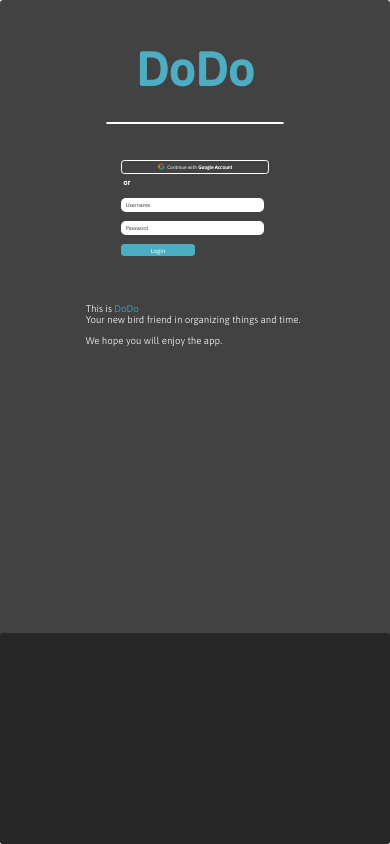
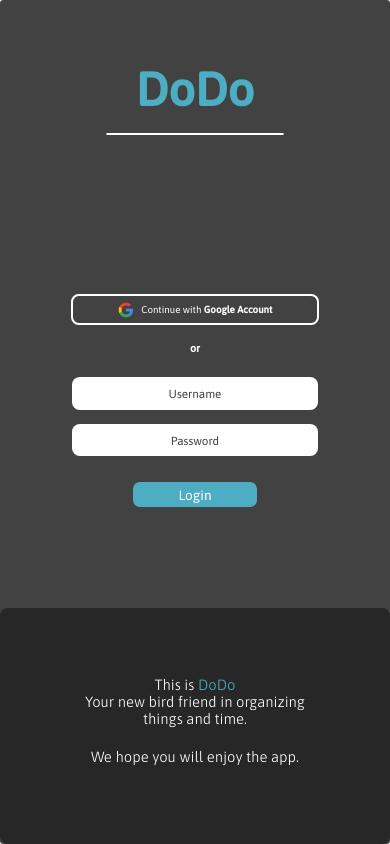
Before and after one commit to akai-org/akaitodo-frontend, a React (Vite) app: page /login in a window 390 px wide. Built offline with nearby package versions, Linux system fonts and the light colour scheme.

Commit message:
Add mobile design
Some phones are still too long, but it will be done

```diff
--- a/src/pages/Login.jsx
+++ b/src/pages/Login.jsx
@@ -60,7 +60,7 @@ const Login = () => {
                     <p className={styles.leftSideFirstSentence}>
                         This is <span className={styles.dodoName}>DoDo</span>
                     </p>
-                    <p className={styles.leftSideDescription}>Your new bird friend in organizing things and time.</p>
+                    <p className={styles.leftSideDescription}>Your new bird friend in&nbsp;organizing things and time.</p>
                     <p className={styles.leftSideLastSentence}>
                         We hope you will enjoy the app.
                     </p>
--- a/src/styles/pages/Login.module.scss
+++ b/src/styles/pages/Login.module.scss
@@ -232,7 +232,7 @@
         width: 100%;
         height: 100%;
         flex-direction: column-reverse;
-        justify-content: flex-end;
+        justify-content: space-around;
         align-items: center;
     }
 
@@ -247,7 +247,7 @@
         color: #4DAEC3;
         font-size: 12vw; //5vh
         font-weight: 600;
-        margin: 5vh 0 1vh 0;
+        // margin: 5vh 0 1vh 0;
     }
 
     .hrLineMobile {
@@ -257,9 +257,47 @@
         border-radius: 2px;
     }
 
-    // .rightSide {
+    .rightSide {
+        width: 63.7%;
+        text-align: center;
+    }
 
-    // }
+    .googleButton {
+        font-size: 2.5vw;
+        height: 7.875vw;
+        padding: 0.7vw;
+        border-radius: 2vw;
+        border: 2px solid #fff;
+    }
+
+    .googleLogo {
+        margin-right: 2vw;
+    }
+
+    .orText {
+        font-size: 2.75vw;
+        // margin: 2.8vw 1.42vw;
+        margin: 2vh 0.8vh;
+    }
+
+    .loginForm input {
+        padding: 2.8vw;
+        // margin: 1.42vw 0;
+        margin: 0.8vh 0;
+        font-size: 3vw;
+        border-radius: 2vw;
+        height: 2.8vw;
+        text-align: center;
+    }
+
+    .loginButton {
+        // margin-top: 4vw;
+        margin-top: 2.2vh;
+        padding: 1.25vw 5vw;
+        font-size: 3.5vw;
+        border-radius: 1.8vw;
+    }
+
     .topWelcome {
         display: none;
     }
@@ -272,5 +310,30 @@
         display: none;
     }
 
+    .leftSideFirstSentence, .leftSideLastSentence, .leftSideDescription {
+        font-size: 3.8vw;
+        // font-size: 2.75vh;
+        font-weight: 300;
+        text-align: center;
+        margin: auto -5vw;
+    }
 
+    .leftSideFirstSentence {
+        margin-top: 2vw; // 2.5 -> 2
+    }
+
+    .leftSideLastSentence {
+        margin-top: 2.5vh;
+    }
+
+    .bottomBlock {
+        // position: absolute;
+        // bottom: 0;
+        // width: 100%;
+        height: 28vh;
+        // background-color: #272727;
+        // border: none;
+        border-radius: 2vw;
+        // z-index: -1;
+    }
 }
```
